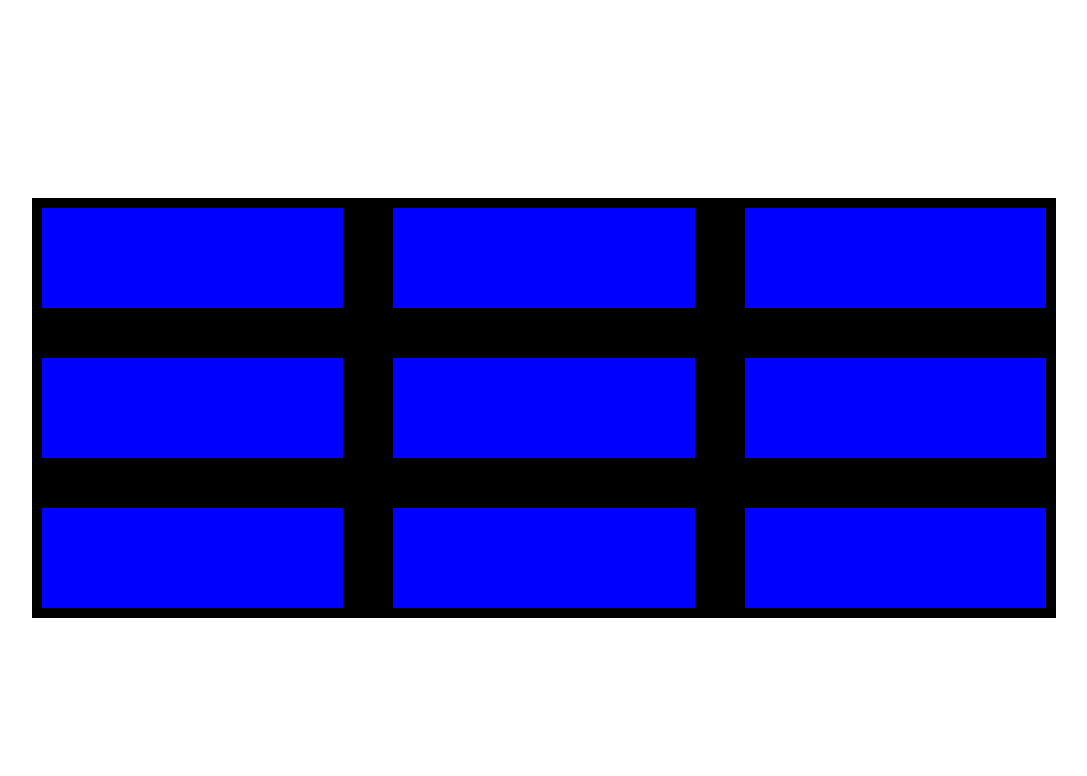
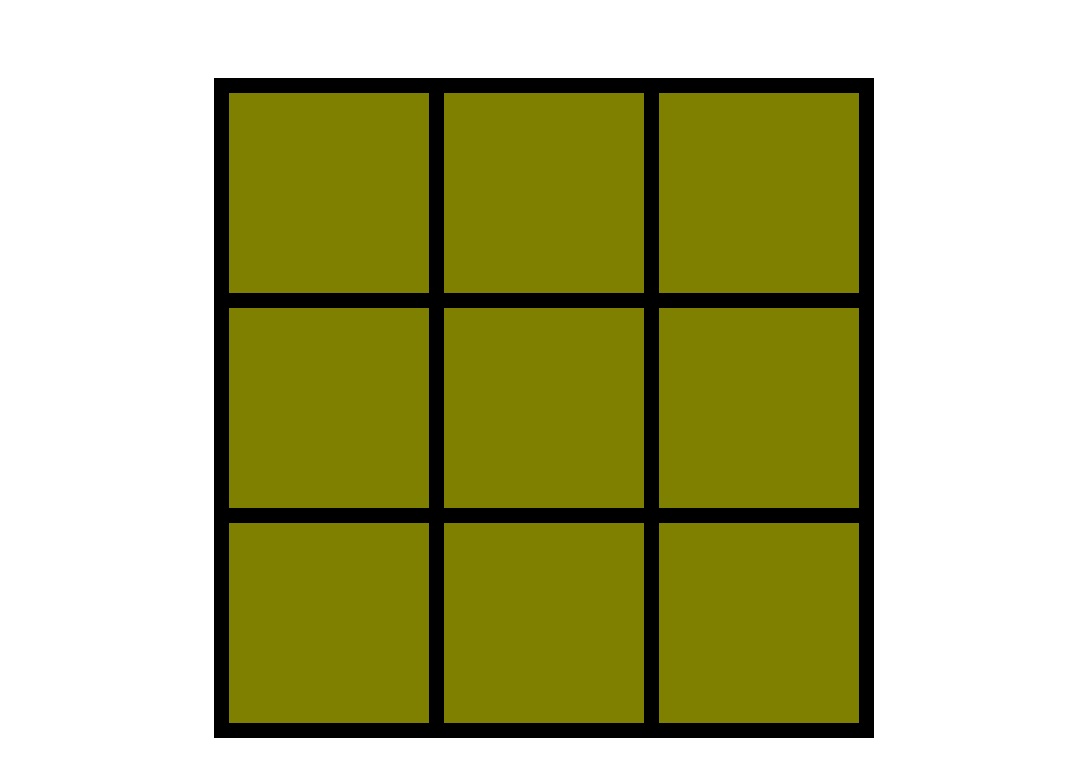
Before and after one commit to csongam7/Tic-Tac-Toe, a plain HTML site: page index.html in a window 1280 px wide. Shown: the whole page, without its empty margins (104-1191 px from the left). Drawn offline with Linux system fonts and the light colour scheme.

Commit message:
TicTacToe map rdy in css

```diff
--- a/style.css
+++ b/style.css
@@ -1,10 +1,11 @@
 .map{
     display: grid;
     background-color: black;
-    gap: 30px;
+    gap: 15px;
     grid-template-columns: repeat(3, 1fr);
-    width: 80vw;
+    width: fit-content;
     height: auto;
+    border: solid black 15px;
 }
 
 body{
@@ -17,8 +18,12 @@ body{
 }
 
 .space{
-    height: 100px;
-    width: auto;
-    background-color: blue;
-    margin: 10px;
+    width: 20vw;
+    height: 20vw;
+    max-height: 200px;
+    max-width: 200px;
+    background-color: olive;
+    margin: 0;
+    padding: 0%;
+    justify-self: center;
 }
```
